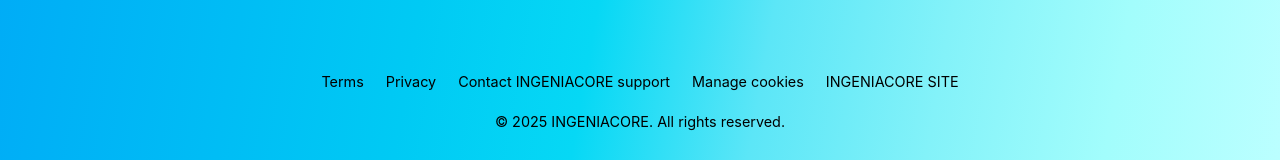
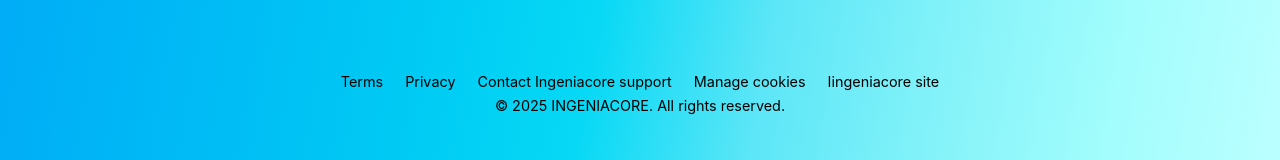
Before and after one commit to linabarragan/LOGIN-LINA, a Vue app: page /login in a window 1280 px wide. Shown: the part 634-794 px from the top of the page. Built offline with nearby package versions, Linux system fonts and the light colour scheme; the HTML template or start-up script is replaced by a standard one.

Commit message:
cambios en el componente de footer

```diff
--- a/src/components/FooterComponent.vue
+++ b/src/components/FooterComponent.vue
@@ -3,9 +3,9 @@
     <div class="footer-links">
       <a href="#">Terms</a>
       <a href="#">Privacy</a>
-      <a href="#">Contact INGENIACORE support</a>
+      <a href="#">Contact Ingeniacore support</a>
       <a href="#">Manage cookies</a>
-      <a href="#">INGENIACORE SITE</a>
+      <a href="#">Iingeniacore site</a>
     </div>
     <p>&copy; 2025 INGENIACORE. All rights reserved.</p>
   </footer>
@@ -17,10 +17,6 @@
   padding: 1.5rem;
   text-align: center;
   width: 100%;
-}
-
-.footer-links {
-  margin-bottom: 1rem;
 }
 
 .footer-links a {
```
